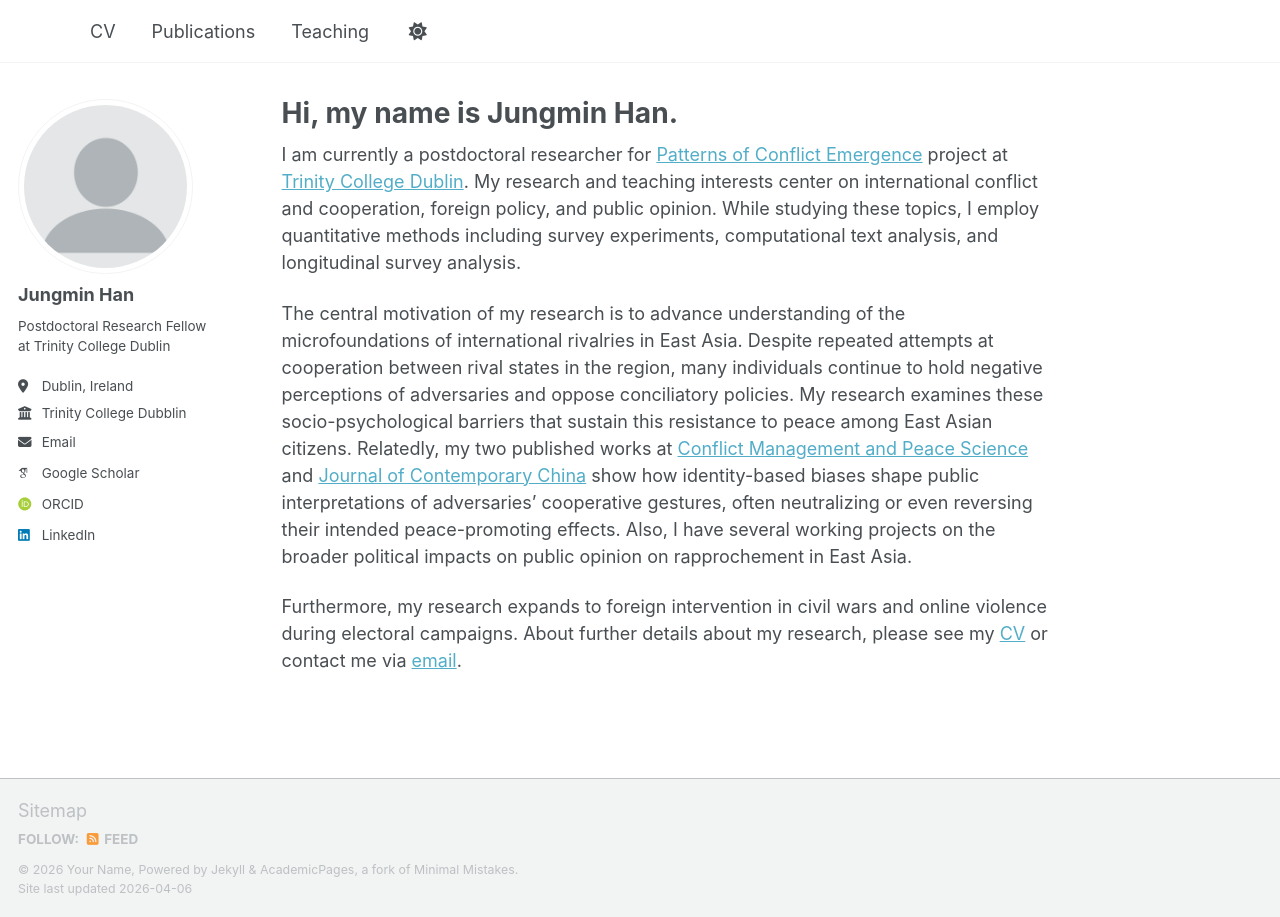
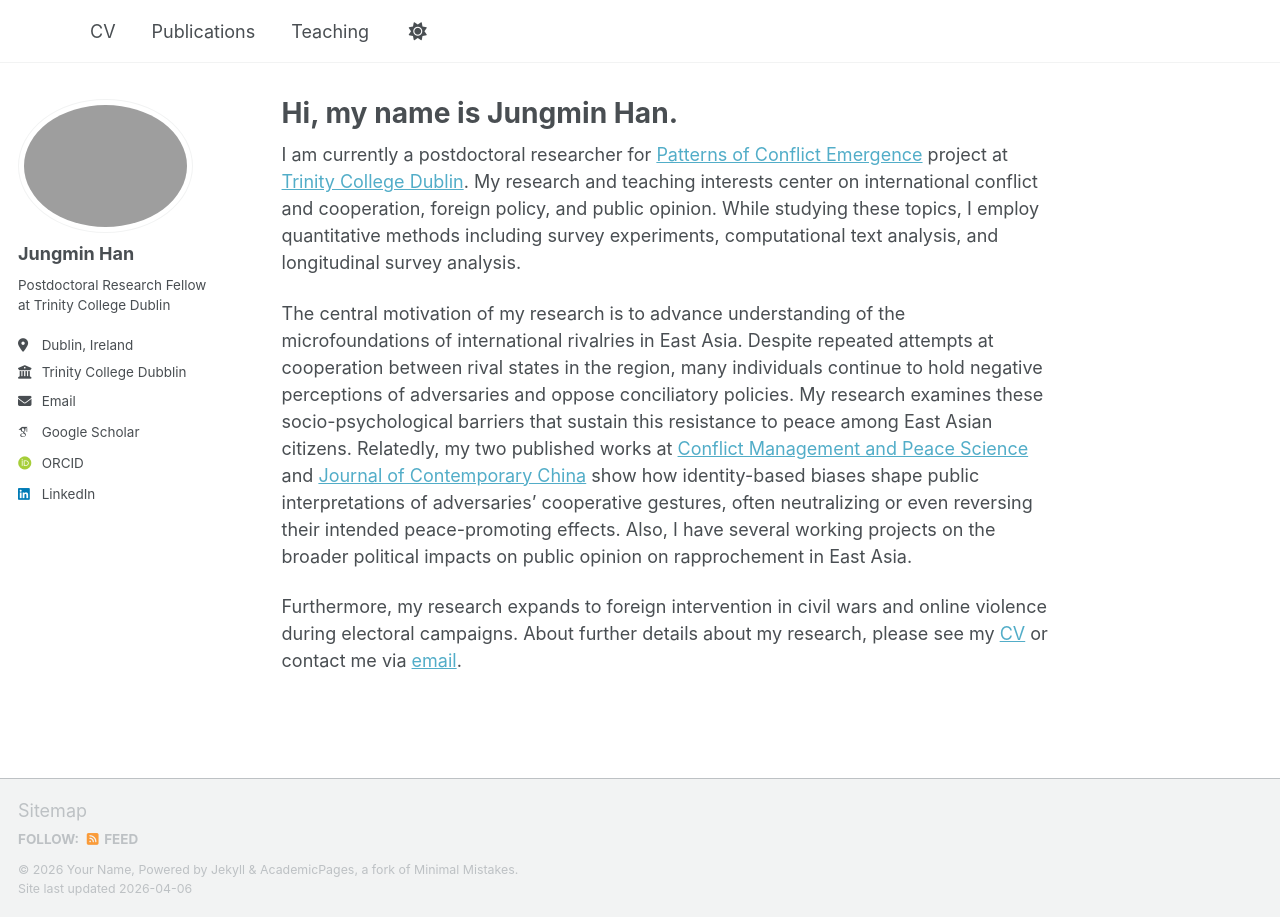
Before and after one commit to jungmin-lawrence-han/jungmin-lawrence-han.github.io, a Jekyll site: the page built from _pages/about.md, in a window 1280 px wide. Built offline with Jekyll 4.4.1, drawn with Linux system fonts in a browser that asks for light colours; some web fonts are replaced; a script bundle is joined from its source files by our own code; library files that are not in the unit come from our copies.

Commit message:
Update _config.yml

```diff
--- a/_config.yml
+++ b/_config.yml
@@ -23,7 +23,7 @@ repository               : "academicpages/academicpages.github.io"
 #               Additional customization can be done by editing /_includes/author-profile.html
 author:
   # Biographic information
-  avatar           : "profile.png"
+  avatar           : "profile2.png"
   name             : "Jungmin Han"
   pronouns         : # example: "she/her"
   bio              : "Postdoctoral Research Fellow at Trinity College Dublin"
```
